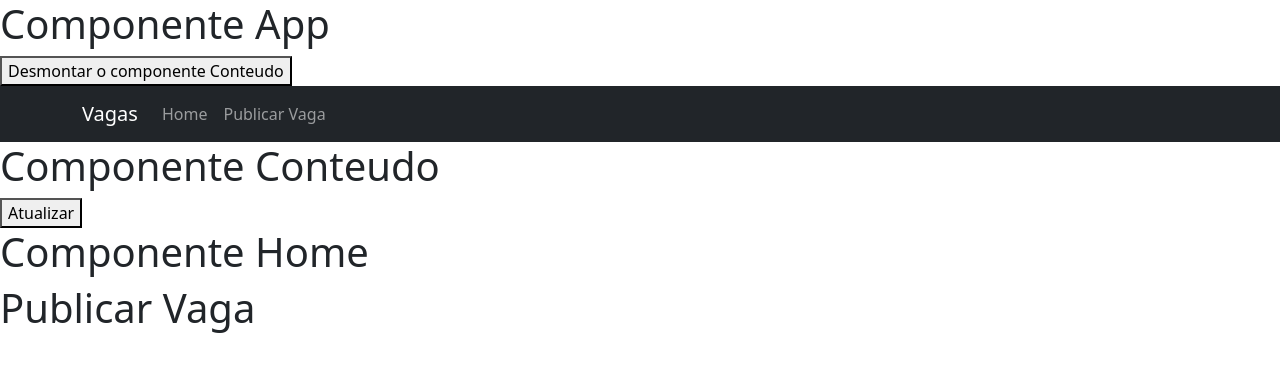
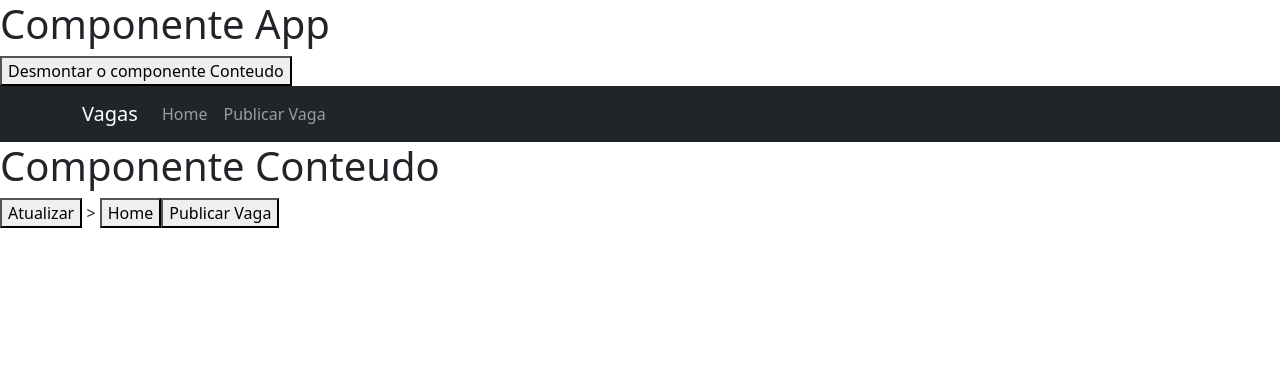
Before and after one commit to isabellacpmelo/VueJs-courses, a Vue app in the folder Desenvolvimento Web Avançado com Vue e Vuex/05 - Componentes do básico ao avançado/Projeto Vagas/projeto-vagas/: page / in a window 1280 px wide. Shown: the top 372 px of the page. Built offline with nearby package versions, Linux system fonts and the light colour scheme.

Commit message:
Studying dynamic mode rendering

```diff
--- a/Desenvolvimento Web Avançado com Vue e Vuex/05 - Componentes do básico ao avançado/Projeto Vagas/projeto-vagas/src/components/layouts/Conteudo.vue
+++ b/Desenvolvimento Web Avançado com Vue e Vuex/05 - Componentes do básico ao avançado/Projeto Vagas/projeto-vagas/src/components/layouts/Conteudo.vue
@@ -4,11 +4,16 @@
   <div>
     <h1>{{ titulo }}</h1>
     <button @click="atualizarComponente()">Atualizar</button>
+    >
     <!-- <p>Conteudo - Propriedade $style: {{ $style }}</p> -->
     <!-- <div :class="$style.teste">Class teste</div>
     <div :id="$style['teste-1']">ID teste-1</div> -->
-    <home-view />
-    <publicar-vaga />
+    <button @click="conteudo = 'home-view'">Home</button>
+    <button @click="conteudo = 'publicar-vaga'">Publicar Vaga</button>
+    <!-- Renderizar de modo dinâmico os componentes home e publicar-vaga -->
+    <!-- <home-view />
+    <publicar-vaga /> -->
+    <component :is="conteudo" />
   </div>
 </template>
 
@@ -25,6 +30,7 @@ export default {
   data: () => ({
     teste: "O componente foi criado",
     titulo: "Componente Conteudo",
+    conteudo: "home",
   }),
   methods: {
     atualizarComponente() {
@@ -55,15 +61,15 @@ export default {
   unmounted() {
     console.log("Desmontado/destruido");
   },
-  // errorCaptured() {
-  //   console.log("Erro capturado");
-  // },
-  // renderTracked() {
-  //   console.log("Re-renderização rastreada");
-  // },
-  // renderTriggered() {
-  //   console.log("Re-renderização acionada");
-  // },
+  errorCaptured() {
+    console.log("Erro capturado");
+  },
+  renderTracked() {
+    console.log("Re-renderização rastreada");
+  },
+  renderTriggered() {
+    console.log("Re-renderização acionada");
+  },
   // activated() {
   //   console.log("Componente é ativado");
   // },
--- a/Desenvolvimento Web Avançado com Vue e Vuex/05 - Componentes do básico ao avançado/Projeto Vagas/projeto-vagas/src/components/views/Home.vue
+++ b/Desenvolvimento Web Avançado com Vue e Vuex/05 - Componentes do básico ao avançado/Projeto Vagas/projeto-vagas/src/components/views/Home.vue
@@ -9,6 +9,18 @@
 <script>
 export default {
   name: "Home",
+  activated() {
+    console.log("Componente é ativado");
+  },
+  deactivated() {
+    console.log("Componente é desativado");
+  },
+  beforeUnmount() {
+    console.log("Antes de desmontar/destruir");
+  },
+  unmounted() {
+    console.log("Desmontado/destruido");
+  },
 };
 </script>
 
--- a/Desenvolvimento Web Avançado com Vue e Vuex/05 - Componentes do básico ao avançado/Projeto Vagas/projeto-vagas/src/components/views/PublicarVaga.vue
+++ b/Desenvolvimento Web Avançado com Vue e Vuex/05 - Componentes do básico ao avançado/Projeto Vagas/projeto-vagas/src/components/views/PublicarVaga.vue
@@ -2,7 +2,7 @@
 
 <template>
   <div>
-    <h1>Publicar Vaga</h1>
+    <h1>Componente Publicar Vaga</h1>
   </div>
 </template>
 
```
